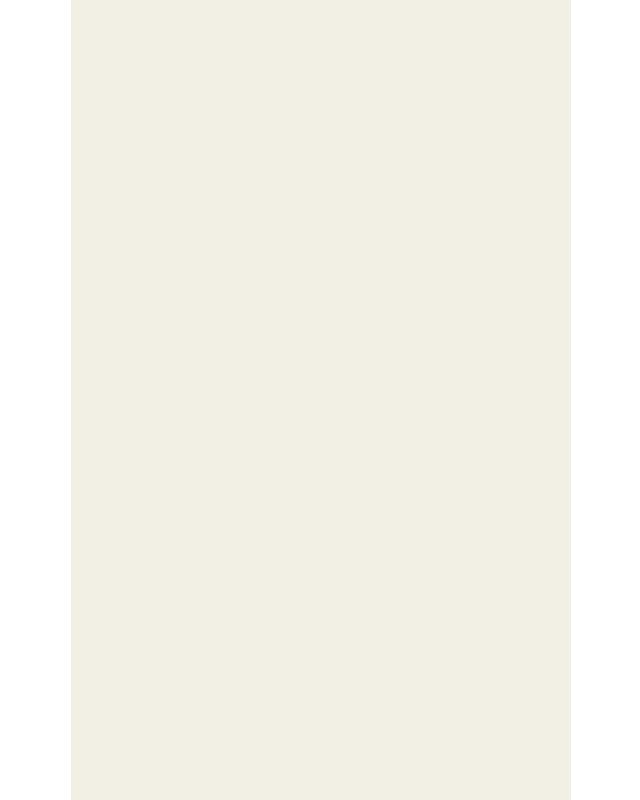
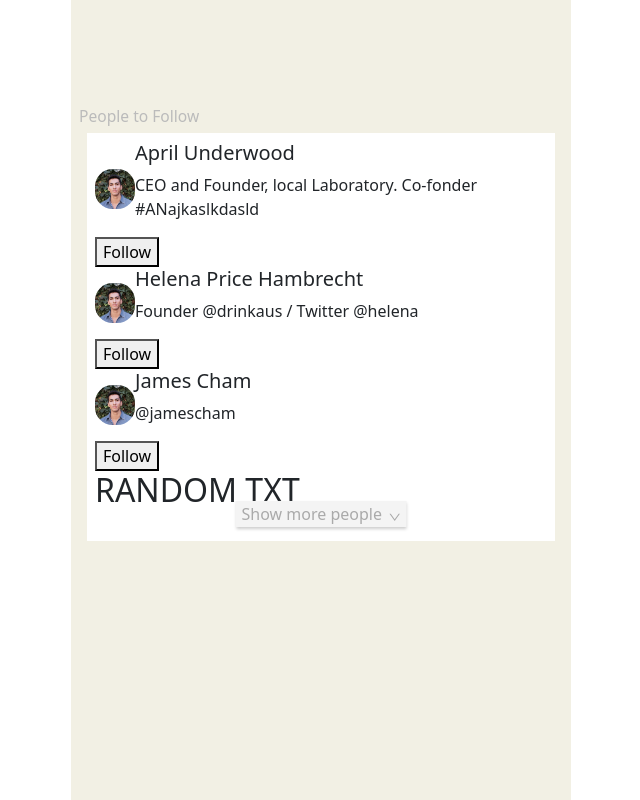
Before and after one commit to GoulartAugusto/clubhouse-clone, a React (Create React App) app: page /explore in a window 1280 px wide. Before the commit this address had no page. Shown: the whole page, without its empty margins (319-959 px from the left). Built offline with nearby package versions, Linux system fonts and the light colour scheme.

Commit message:
ADD: Explore start workin

```diff
--- a/src/App.js
+++ b/src/App.js
@@ -7,6 +7,7 @@ import CodeConfirm from './pages/CodeConfirm';
 import AllowNotification from './pages/AllowNotification';
 import AppLayout from './pages/Layouts/AppLayout';
 import Home from './pages/Home';
+import Explore from "./pages/Explore";
 
 function App() {
   return (
@@ -22,7 +23,8 @@ function App() {
       </PlanLayout>
       <AppLayout>
       <Routes>
-      <Route exact path="/home" element={<Home />} />
+      <Route path="/home" element={<Home />} />
+      <Route path="/explore" element={<Explore />} />
       </Routes>
       </AppLayout>
       </BrowserRouter>
--- a/src/components/Header.js
+++ b/src/components/Header.js
@@ -1,6 +1,8 @@
 import React from 'react'
 import { Link } from "react-router-dom";
 import style from "../style/header.module.css";
+
+
 
 function Header() {
     return (
@@ -12,18 +14,18 @@ function Header() {
                 <Link exact to="/friend_invite">
                     <img src="/images/invite.png" alt="" />
                 </Link>
-            </div>
-            <div>
+
+
                 <Link exact to="/upcoming">
                     <img src="/images/calendar.png" alt="" />
                 </Link>
-            </div>
-            <div>
+
+
                 <Link exact to="/activity">
                     <img src="/images/noti.png" alt="" />
                 </Link>
-            </div>
-            <div>
+
+
                 <Link exact to="/profile">
                     <img src="/images/b1.png" alt="" />
                 </Link>
--- /dev/null
+++ b/src/data/Explore.json
@@ -0,0 +1,74 @@
+{
+    "people": [
+      {
+        "title": "April Underwood",
+        "description": " CEO and Founder, local Laboratory. Co-fonder #ANajkaslkdasld"
+      },
+      {
+        "title": "Helena Price Hambrecht",
+        "description": "Founder @drinkaus / Twitter @helena"
+      },
+      {
+        "title": "James Cham",
+        "description": "@jamescham"
+      }
+    ],
+    "conversation": [
+      {
+        "title": "Tech",
+        "discription": "Venture Capital, DTC, AI, SaaS, Angel Investing"
+      },
+      {
+        "title": "Languages",
+        "discription": "Venture Capital, DTC, AI, SaaS, Angel Investing"
+      },
+      {
+        "title": "Places",
+        "discription": "Venture Capital, DTC, AI, SaaS, Angel Investing"
+      },
+      {
+        "title": "Identity",
+        "discription": "Venture Capital, DTC, AI, SaaS, Angel Investing"
+      },
+      {
+        "title": "Sports",
+        "discription": "Venture Capital, DTC, AI, SaaS, Angel Investing"
+      },
+      {
+        "title": "Life",
+        "discription": "Venture Capital, DTC, AI, SaaS, Angel Investing"
+      },
+      {
+        "title": "Knowledge",
+        "discription": "Venture Capital, DTC, AI, SaaS, Angel Investing"
+      },
+      {
+        "title": "Hustle",
+        "discription": "Venture Capital, DTC, AI, SaaS, Angel Investing"
+      },
+      {
+        "title": "Arts",
+        "discription": "Venture Capital, DTC, AI, SaaS, Angel Investing"
+      },
+      {
+        "title": "Entertainment",
+        "discription": "Venture Capital, DTC, AI, SaaS, Angel Investing"
+      },
+      {
+        "title": "Hanging Out",
+        "discription": "Venture Capital, DTC, AI, SaaS, Angel Investing"
+      },
+      {
+        "title": "Faith",
+        "discription": "Venture Capital, DTC, AI, SaaS, Angel Investing"
+      },
+      {
+        "title": "Wellness",
+        "discription": "Venture Capital, DTC, AI, SaaS, Angel Investing"
+      },
+      {
+        "title": "World Affairs",
+        "discription": "Venture Capital, DTC, AI, SaaS, Angel Investing"
+      }
+    ]
+  }
--- a/src/data/roomCard.json
+++ b/src/data/roomCard.json
@@ -16,8 +16,8 @@
             "last_name": "Benson"
         },
         {
-            "first_name": "Harley",
-            "last_name": "Davidson"
+            "first_name": "Johnson",
+            "last_name": "Davison"
         }
     ]
 
@@ -39,8 +39,8 @@
             "last_name": "Benson"
         },
         {
-            "first_name": "Harley",
-            "last_name": "Davidson"
+            "first_name": "Johnson",
+            "last_name": "Davison"
         }
     ]
     },
@@ -61,8 +61,8 @@
             "last_name": "Benson"
         },
         {
-            "first_name": "Harley",
-            "last_name": "Davidson"
+            "first_name": "Johnson",
+            "last_name": "Davison"
         }
 
 ]
--- a/src/pages/CodeConfirm.js
+++ b/src/pages/CodeConfirm.js
@@ -5,15 +5,15 @@ import { Link } from "react-router-dom";
 export default function CodeConfirm() {
     return (
         <div className={style.phoneConfirmContainer}>
-            <Link exat to='/get_username' className={style.backBtn}>
+            <Link exat to='/invite' className={style.backBtn}>
                 <img src="images/arrow.png" alt="" />
             </Link>
             <div className="text-name">
-                <h1 style={{width: "100%", maxWidth: "200px", marginBottom: '1em', textAlign: 'center'}}>Enter the code we jut texted you</h1>
+                <h1 style={{width: "100%", maxWidth: "200px", marginBottom: '1em', textAlign: 'center'}}>Enter the code we just texted you</h1>
                 <input type="text" style={{width:"100%", border: "none", textAlign: "center", outline: "none"}} />
                 <p className="mt-2">Didn't receive it? <span>Tap to resend.</span></p>
             </div>
-            <Link exact to="/allow_notification" className="primaryBtn d=flex align-items-center">
+            <Link exact to="/allow_notification" className="primaryBtn d-flex align-items-center">
                 Next <img src="/images/nextArrowIcon.svg" alt="" />
             </Link>
         </div>
--- a/src/pages/Explore.js
+++ b/src/pages/Explore.js
@@ -0,0 +1,36 @@
+import React from "react";
+import style from "../style/explore.module.css";
+import { DownOutlined, FireOutLined } from "@ant-design/icons";
+import data from "../data/Explore.json";
+
+function Explore() {
+    const { people, conversation } = data;
+
+    return (
+
+        <div className={style.exploreContainer}>
+            <h6>People to Follow</h6>
+            <div className={style.peopleContainer}>
+                {people.map((item) => (
+                    <div>
+                        <div className="d-flex align-items-center">
+                            <img src="/images/user-img.jpg" />
+                            <div className="ml-2">
+                                <h5>{item.title}</h5>
+                                <p>{item.description}</p>
+                            </div>
+                        </div>
+                        <button>Follow</button>
+                    </div>
+                ))}
+                <button className={style.showMore}>
+                    Show more people <DownOutlined />
+                </button>
+                <h2> RANDOM TXT</h2>
+            </div>
+        </div>
+
+    )
+}
+
+export default Explore
--- a/src/pages/Home.js
+++ b/src/pages/Home.js
@@ -7,7 +7,7 @@ import { AiOutlinePlus} from "react-icons/ai";
 import { BsGrid3X3Gap } from "react-icons/bs";
 import data from "../data/roomCard.json";
 import BottomSheet from '../components/BottomSheet';
-import newRoomData from "../data/newRoom.json"
+import newRoomData from "../data/newRoom.json";
 
 function Home() {
     const [itemsVisible, setItemsVisible] = useState(true);
--- a/src/pages/Welcome.js
+++ b/src/pages/Welcome.js
@@ -19,7 +19,7 @@ export default function Welcome() {
 
         </div>
         <div className={style.actionBtn}>
-            <Link exact to="/get_username" className='primaryBtn d-flex align-items-center mb-3'>Get your usarname</Link>
+            <Link exact to="/invite" className='primaryBtn d-flex align-items-center mb-3'>Get your usarname</Link>
             <Link exact to="#">Have an invite text? Sign in</Link>
         </div>
     </div>
--- /dev/null
+++ b/src/style/explore.module.css
@@ -0,0 +1,48 @@
+.exploreContainer {
+    padding: 0 0.5em;
+    height: 100%;
+    overflow: auto;
+    padding-top: 5.2em;
+}
+
+.exploreContainer h6 {
+    font-size: 0.975em;
+    font-weight: 500;
+    color: #bbbbbb;
+    margin: 1.5em 0 0.5em 0;
+
+}
+
+.showMore {
+    display: flex;
+    align-items: center;
+    position: absolute;
+    bottom: 14px;
+    left: 50%;
+    transform: translateX(-50%);
+    background-color: #f4f4f4 !important;
+    border: none !important;
+    color: #aaaaaa !important;
+    box-shadow: 0px 2px 3px #cccccc;
+    font-weight: 500 !important;
+
+}
+
+.showMore span {
+    font-size: 0.775em;
+    margin-top: 0.4em;
+    margin-left: 0.5em;
+
+}
+
+.peopleContainer {
+    background-color: #ffffff;
+    margin: 0 0.5em;
+    padding: 0.5em 0.5em 1.5em 0.5em;
+    position: relative;
+}
+
+.peopleContainer img {
+    width: 40px;
+    border-radius: 1.1em;
+}
--- a/src/style/header.module.css
+++ b/src/style/header.module.css
@@ -14,6 +14,6 @@
     width: 25px;
 }
 
-.nav_items {
-    margin: 0 0.8em;
+.nav_items img {
+    margin: 0 1.5em;
 }
```
Also changed, not shown: src/App.css (line endings or trailing spaces).
